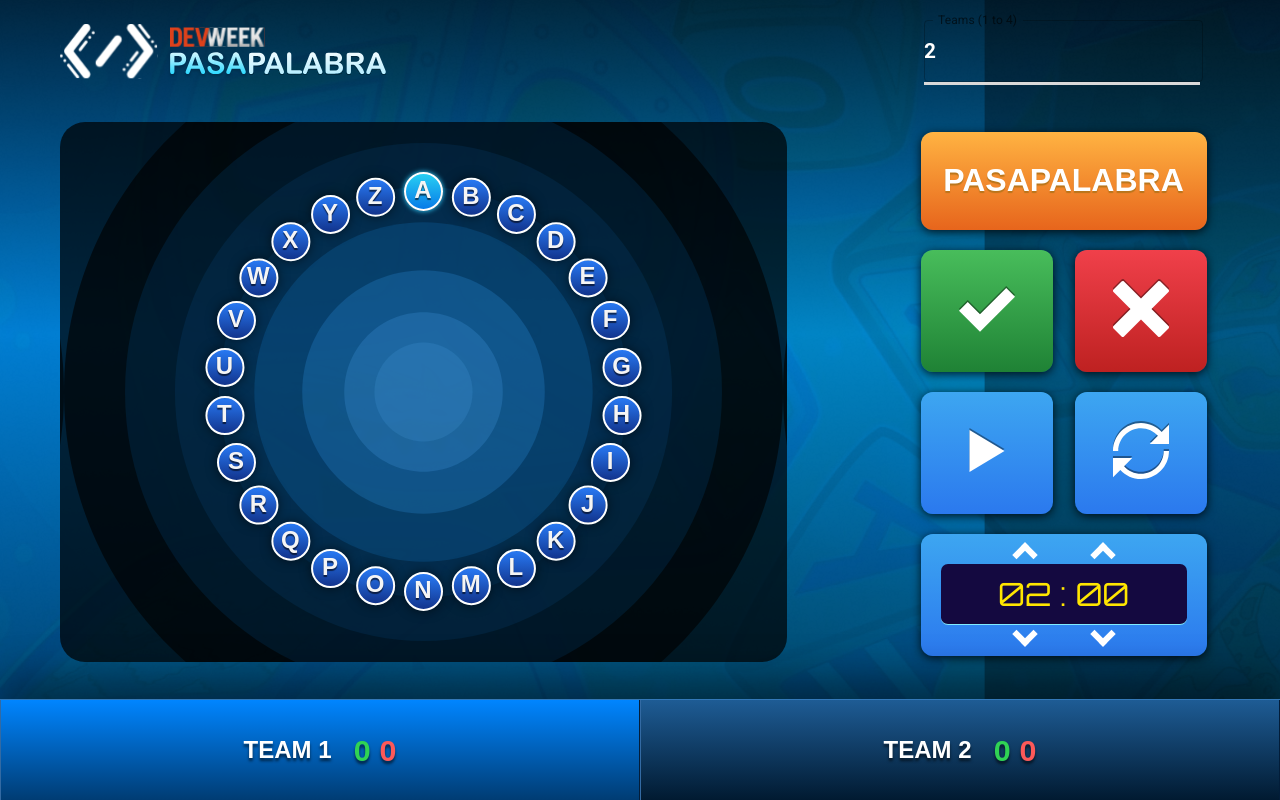
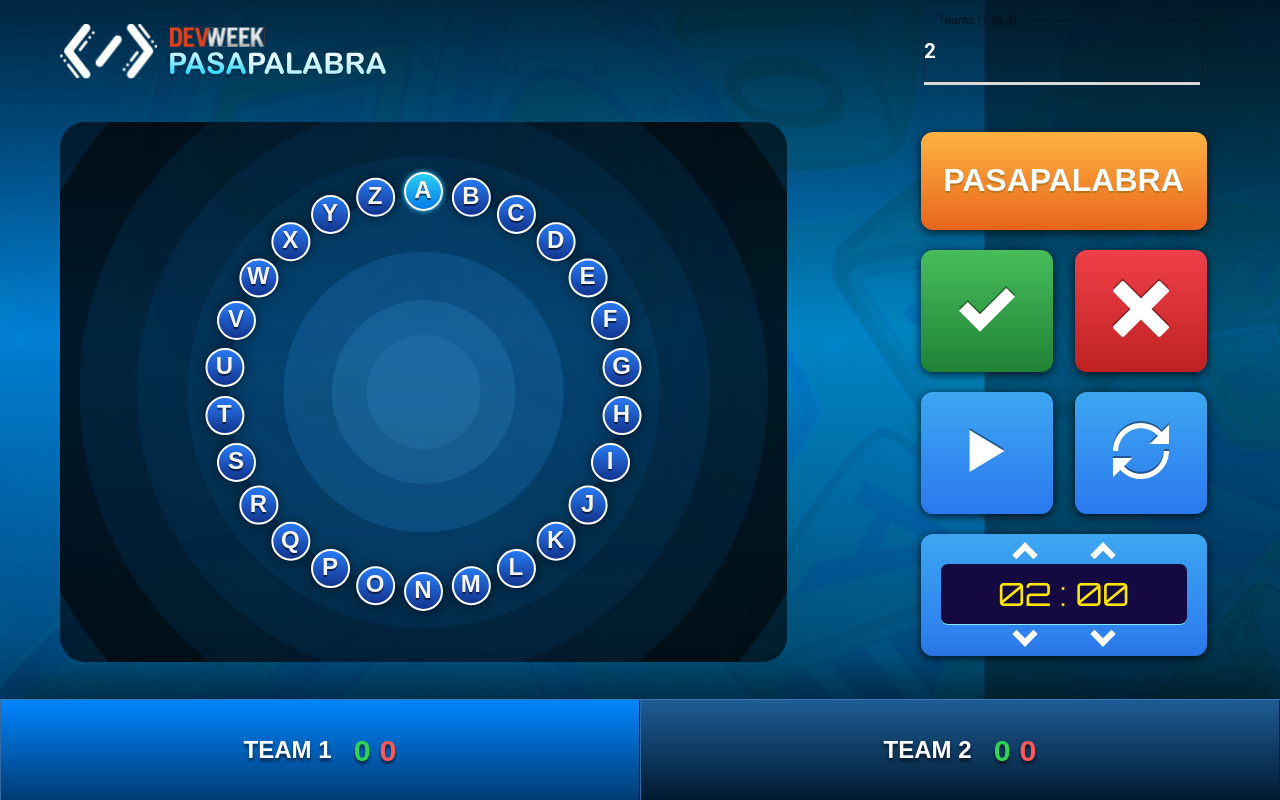
Before and after one commit to octaviogarbet/wheelgames-control, a React (Create React App) app: page / in a window 1280 px wide. Built offline with nearby package versions, Linux system fonts and the light colour scheme.

Commit message:
ajuste caja wheel

```diff
--- a/src/components/wheel/wheel.scss
+++ b/src/components/wheel/wheel.scss
@@ -33,12 +33,12 @@
   }
 }
 .circle-area {
-  background: rgba(0, 0, 0, 0.7);
+  background: rgba(0, 0, 0, 0.6);
   border-radius: 25px;
   padding: 20px 60px;
   width: 100%;
   background-position: center;
-  background-size: 99%;
+  background-size: 114%;
 }
 .circle-container {
   @include on-circle($item-count: 26, $circle-size: 25em, $item-size: 2.5em);
```
Also changed, not shown: src/assets/wheelbg.svg.
